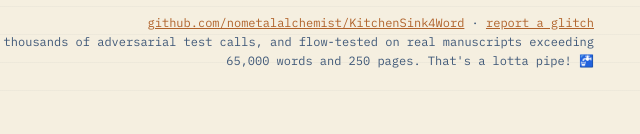
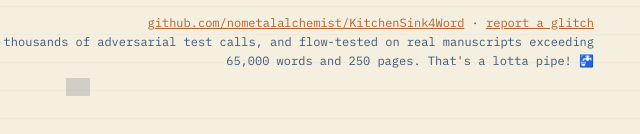
Before and after one commit to nometalalchemist/KitchenSink4Word, a browser extension: page docs/index.html in a window 1280 px wide. Shown: the part 6808-6942 px from the top of the page, 562-1202 px from the left. Drawn offline with Linux system fonts and the light colour scheme; grey boxes are pictures that could not be loaded.

Commit message:
Add a small view counter to the landing page footer
Tiny hits.seeyoufarm.com badge, 40% opacity, centered below the
footer. No JS, no cookies, just an SVG that increments on load.

Co-Authored-By: Claude Opus 4.6 (1M context) <noreply@anthropic.com>

```diff
--- a/docs/index.html
+++ b/docs/index.html
@@ -339,6 +339,9 @@ footer a{color:var(--copper)}
   <div class="wrap row">
     <span data-i18n="f.left">© 2026 · <b>AGPL-3.0</b>: free for any use under AGPL terms.<br>Commercial license available for use cases that cannot comply with copyleft; <a href="https://github.com/nometalalchemist/KitchenSink4Word/issues/new?template=commercial_license.yml">open an issue</a> to arrange one.</span>
     <span style="text-align:right" data-i18n="f.right"><a href="https://github.com/nometalalchemist/KitchenSink4Word">github.com/nometalalchemist/KitchenSink4Word</a> · <a href="https://github.com/nometalalchemist/KitchenSink4Word/issues/new/choose">report a glitch</a><br>Prototyped with Claude Code in a day, hardened through thousands of adversarial test calls, and flow-tested on real manuscripts exceeding 65,000 words and 250 pages. That's a lotta pipe! 🚰</span>
+  </div>
+  <div class="wrap" style="text-align:center;padding:8px 0 2px;opacity:.4;font-size:11px">
+    <img src="https://hits.seeyoufarm.com/api/count/incr/badge.svg?url=https%3A%2F%2Fnometalalchemist.github.io%2FKitchenSink4Word&count_bg=%231e3550&title_bg=%231e3550&icon=&title=views&edge_flat=true" alt="views" height="18" style="vertical-align:middle">
   </div>
 </footer>
 
```
